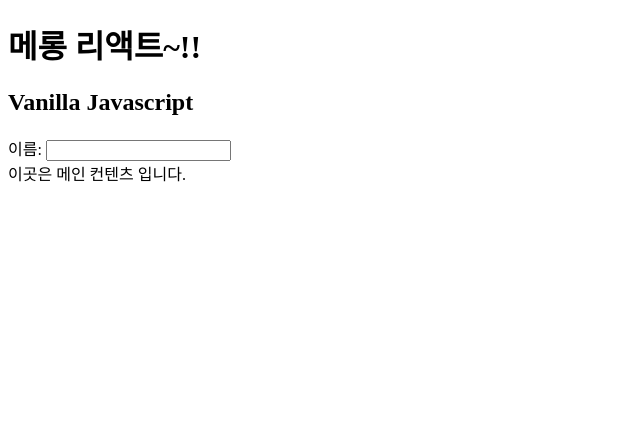
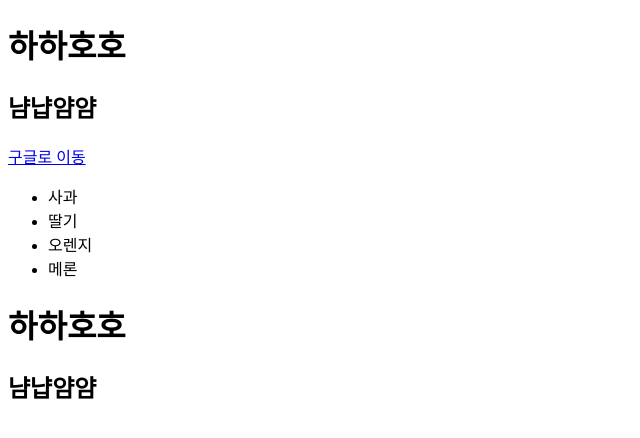
Before and after one commit to dohee-jin/react-study, a React (Vite) app: page / in a window 1280 px wide. Shown: the top 438 px of the page, without its empty margins (0-640 px from the left). Built offline with nearby package versions, Linux system fonts and the light colour scheme.

Commit message:
컴포넌트 사용

```diff
--- a/src/App.jsx
+++ b/src/App.jsx
@@ -1,4 +1,7 @@
 import React from "react";
+import Hello from './components/Hello';
+import Bye from './components/Bye'
+
 /*
     jsx : 리액트에서 사용하는 특수한 js문법, 태그를 그대로 쓰면 알아서 변환
 
@@ -13,18 +16,12 @@ import React from "react";
 
 function App() {
     //const $h1 = React.createElement('h1', null, '잘가 리액트!');
-    const $h1 = <h1>메롱 리액트~!!</h1>;  // class는 className 으로 사용
-    const text = 'Vanilla Javascript';
+    // const $h1 = <h1>메롱 리액트~!!</h1>;  // class는 className 으로 사용
+    // const text = 'Vanilla Javascript';
     return <>
-    <header>
-        {$h1}
-        <h2>{text}</h2>
-        <label htmlFor='nameInput'>이름: </label>
-        <input id='nameInput' />
-    </header>
-    <main>
-        이곳은 메인 컨텐츠 입니다.
-    </main>
+        <Hello/>
+        <Bye/>
+        <Hello/>
     </>
 }
 
--- /dev/null
+++ b/src/components/Bye.jsx
@@ -0,0 +1,15 @@
+import React from 'react';
+import Fruit from "./Fruit.jsx"; // 생략 가능
+
+// 함수형 컴포넌트: 최신 방식
+function Bye() {
+
+    return (
+        <div>
+            <a href="https://google.com">구글로 이동</a>
+            <Fruit/>
+        </div>
+    )
+}
+
+export default Bye;
--- /dev/null
+++ b/src/components/Fruit.jsx
@@ -0,0 +1,15 @@
+// rsc
+import React from 'react';
+
+const Fruit = () => {
+    return (
+        <ul>
+            <li>사과</li>
+            <li>딸기</li>
+            <li>오렌지</li>
+            <li>메론</li>
+        </ul>
+    );
+};
+
+export default Fruit;
--- /dev/null
+++ b/src/components/Hello.jsx
@@ -0,0 +1,16 @@
+import React from 'react';
+
+// 클래스 컴포넌트: 옛날 방식
+class Hello extends React.Component {
+    render() {
+        // <> </> 프레그먼트라고 함
+        return (
+            <>
+            <h1>하하호호</h1>
+            <h2>냠냡얌얌</h2>
+            </>
+        )
+    }
+}
+
+export default Hello;
```
Also changed, not shown: src/components/expenses/ExpenseItem.css (added, +56 -0 lines), src/components/expenses/ExpenseItem.jsx (added, +16 -0 lines).
